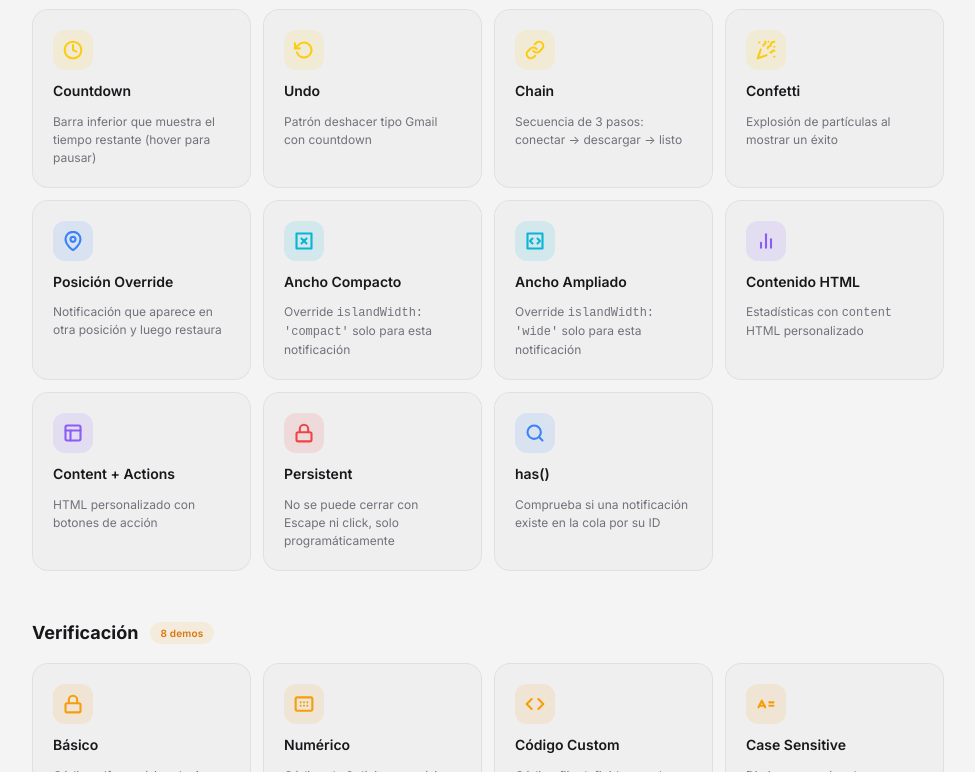
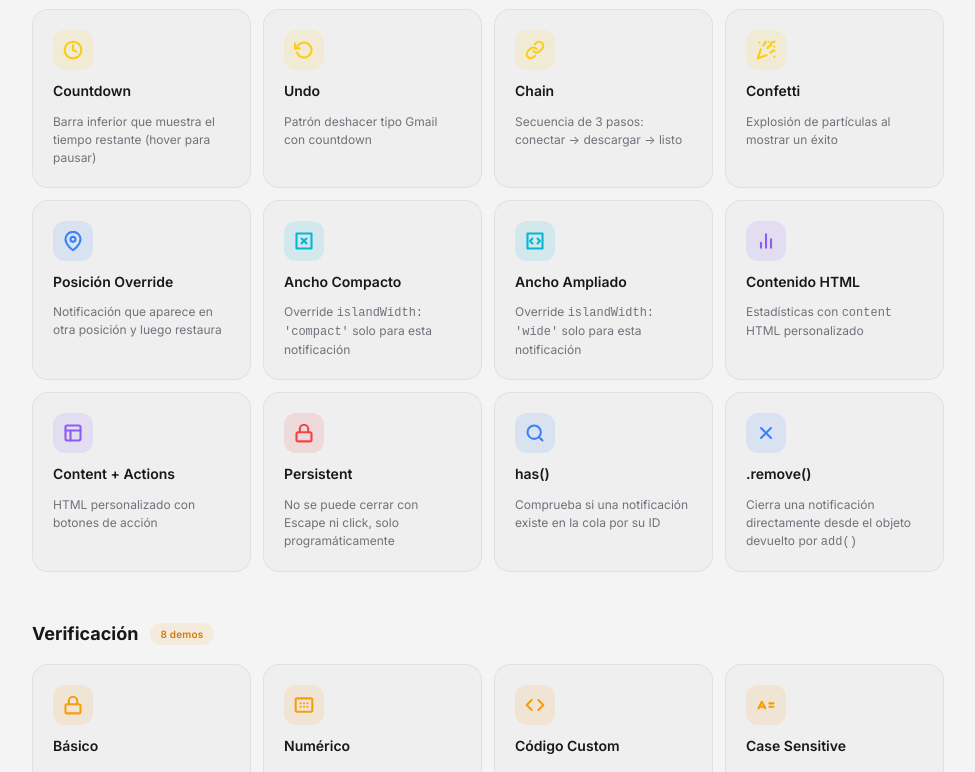
Before and after one commit to marcosesperon/meBlip, a website: page index.html in a window 1280 px wide. Shown: the part 3954-4726 px from the top of the page, without its empty margins (152-1127 px from the left). Drawn offline with Linux system fonts and the light colour scheme.

Commit message:
feat: Método para eliminar la notificación directamente desde el objeto generado

```diff
--- a/index.html
+++ b/index.html
@@ -1017,7 +1017,7 @@ blip.setIslandWidth('normal');
   <section class="demo-category cat-advanced">
     <div class="demo-category-header">
       <h2>Avanzado</h2>
-      <span class="demo-category-badge">19 demos</span>
+      <span class="demo-category-badge">20 demos</span>
     </div>
     <div class="demo-grid">
       <div class="demo-card" onclick="demoCustomType()">
@@ -1152,6 +1152,13 @@ blip.setIslandWidth('normal');
         </div>
         <div class="demo-card-title">has()</div>
         <div class="demo-card-desc">Comprueba si una notificaci&oacute;n existe en la cola por su ID</div>
+      </div>
+      <div class="demo-card" onclick="demoRemove()">
+        <div class="demo-card-icon" style="background: rgba(59,130,246,0.12); color: #3b82f6;">
+          <svg width="20" height="20" viewBox="0 0 24 24" fill="none" stroke="currentColor" stroke-width="2.5" stroke-linecap="round" stroke-linejoin="round"><path d="M18 6 6 18"/><path d="m6 6 12 12"/></svg>
+        </div>
+        <div class="demo-card-title">.remove()</div>
+        <div class="demo-card-desc">Cierra una notificaci&oacute;n directamente desde el objeto devuelto por <code>add()</code></div>
       </div>
     </div>
   </section>
@@ -1691,6 +1698,24 @@ blip.setIslandWidth('normal');
         duration: 3000
       });
     }, 3500);
+  }
+
+  function demoRemove() {
+    var task = blip.add({
+      type: 'info', icon: 'info',
+      title: 'Cierre con .remove()',
+      subtitle: 'Se cerrara en 2s via task.remove()'
+    });
+
+    setTimeout(function() {
+      task.remove();
+      blip.add({
+        type: 'success', icon: 'success',
+        title: 'Cerrada',
+        subtitle: 'task.remove() ejecutado correctamente',
+        duration: 3000
+      });
+    }, 2000);
   }
 
   /* ── 8. Verificacion (v4.0) ─────────────────── */
@@ -2397,6 +2422,13 @@ blip.setIslandWidth('normal');
       code: `var task = blip.add({\n  type: 'info',\n  icon: 'info',\n  title: 'Notificacion de prueba',\n  subtitle: 'Comprobando has()...',\n  duration: 5000\n});\n\nsetTimeout(() => {\n  if (blip.has(task.id)) {\n    blip.update(task.id, {\n      type: 'success',\n      title: 'Existe',\n      subtitle: 'has() devuelve true'\n    });\n  }\n}, 1500);\n\nsetTimeout(() => {\n  blip.remove(task.id);\n  blip.add({\n    type: 'warning',\n    title: 'Eliminada',\n    subtitle: 'has() ahora devuelve ' + blip.has(task.id),\n    duration: 3000\n  });\n}, 3500);`,
       props: [
         { name: 'id', value: "string", desc: 'ID de la notificación a comprobar. Devuelve true si existe en la cola, false en caso contrario.' }
+      ]
+    },
+    demoRemove: {
+      title: '.remove()',
+      code: `var task = blip.add({\n  type: 'info',\n  icon: 'info',\n  title: 'Cierre con .remove()',\n  subtitle: 'Se cerrara en 2s via task.remove()'\n});\n\nsetTimeout(() => {\n  task.remove();\n}, 2000);`,
+      props: [
+        { name: 'remove()', value: "method", desc: 'Cierra la notificación inmediatamente. Equivale a blip.remove(task.id). No lanza error si ya fue cerrada.' }
       ]
     },
     demoContentActions: {
--- a/meBlip.js
+++ b/meBlip.js
@@ -1260,6 +1260,7 @@ class meBlip {
     // Devolver promesa que se resolvera cuando la actividad se cierre
     const promise = new Promise(resolve => this.resolvers.set(id, resolve));
     promise.id = id;
+    promise.remove = () => this.remove(id);
     if (activity.duration && !activity.waitToDisplay) this._setTimer(id, activity.duration);
     this._refresh();
     return promise;
--- a/types/meBlip.d.ts
+++ b/types/meBlip.d.ts
@@ -51,6 +51,7 @@ interface ActivityConfig {
 
 interface ActivityPromise extends Promise<{ id: string; status: string }> {
   id: string;
+  remove(): void;
 }
 
 interface UndoConfig extends ActivityConfig {
```
Also changed, not shown: README.md.
